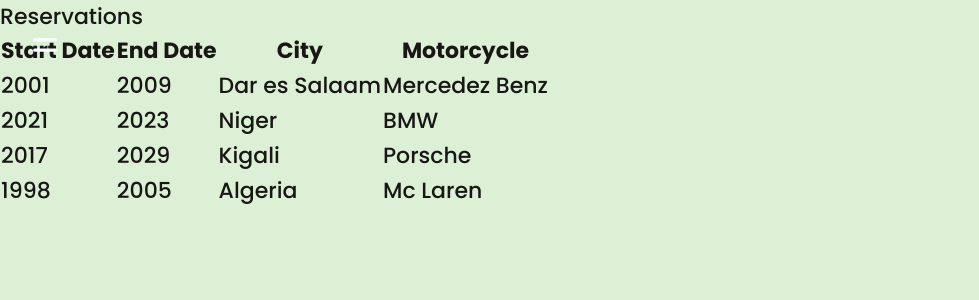
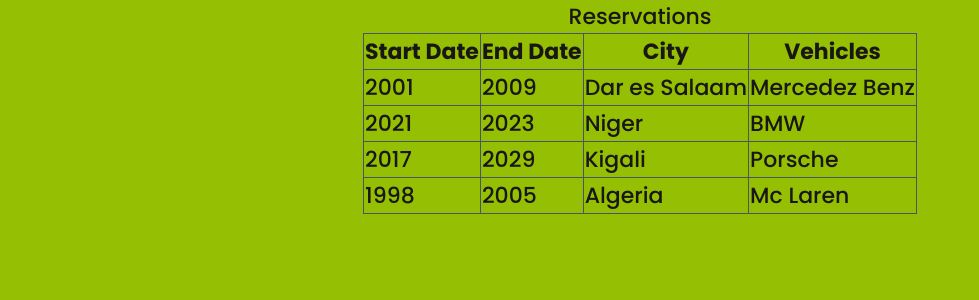
Before and after one commit to tumainimaganiko/front-end-capstone-group, a React (Create React App) app: page /reservations in a window 1280 px wide. Shown: the top 300 px of the page, without its empty margins (0-979 px from the left). Built offline with nearby package versions, Linux system fonts and the light colour scheme; no server answers.

Commit message:
Update Table Structure

```diff
--- a/src/components/Reservations.jsx
+++ b/src/components/Reservations.jsx
@@ -11,30 +11,30 @@ function Reservations() {
   }, [dispatch]);
 
   return (
-    <div>
-      <h1>Reservations</h1>
+    <section className="bg-[#95BF02] fixed top-0 bottom-0 left-0 right-0">
+      <h1 className="text-center">Reservations</h1>
 
-      <table>
+      <table className="mx-auto table-auto border-collapse border border-slate-500">
         <thead>
           <tr>
-            <th>Start Date</th>
-            <th>End Date</th>
-            <th>City</th>
-            <th>Motorcycle</th>
+            <th className="border border-slate-600">Start Date</th>
+            <th className="border border-slate-600">End Date</th>
+            <th className="border border-slate-600">City</th>
+            <th className="border border-slate-600">Vehicles</th>
           </tr>
         </thead>
         <tbody>
           {reservations && reservations.map((reservation) => (
             <tr key={reservation.id}>
-              <td>{reservation.rentDate}</td>
-              <td>{reservation.returnDate}</td>
-              <td>{reservation.city}</td>
-              <td>{reservation.car.name}</td>
+              <td className="border border-slate-600">{reservation.rentDate}</td>
+              <td className="border border-slate-600">{reservation.returnDate}</td>
+              <td className="border border-slate-600">{reservation.city}</td>
+              <td className="border border-slate-600">{reservation.car.name}</td>
             </tr>
           ))}
         </tbody>
       </table>
-    </div>
+    </section>
   );
 }
 
```
